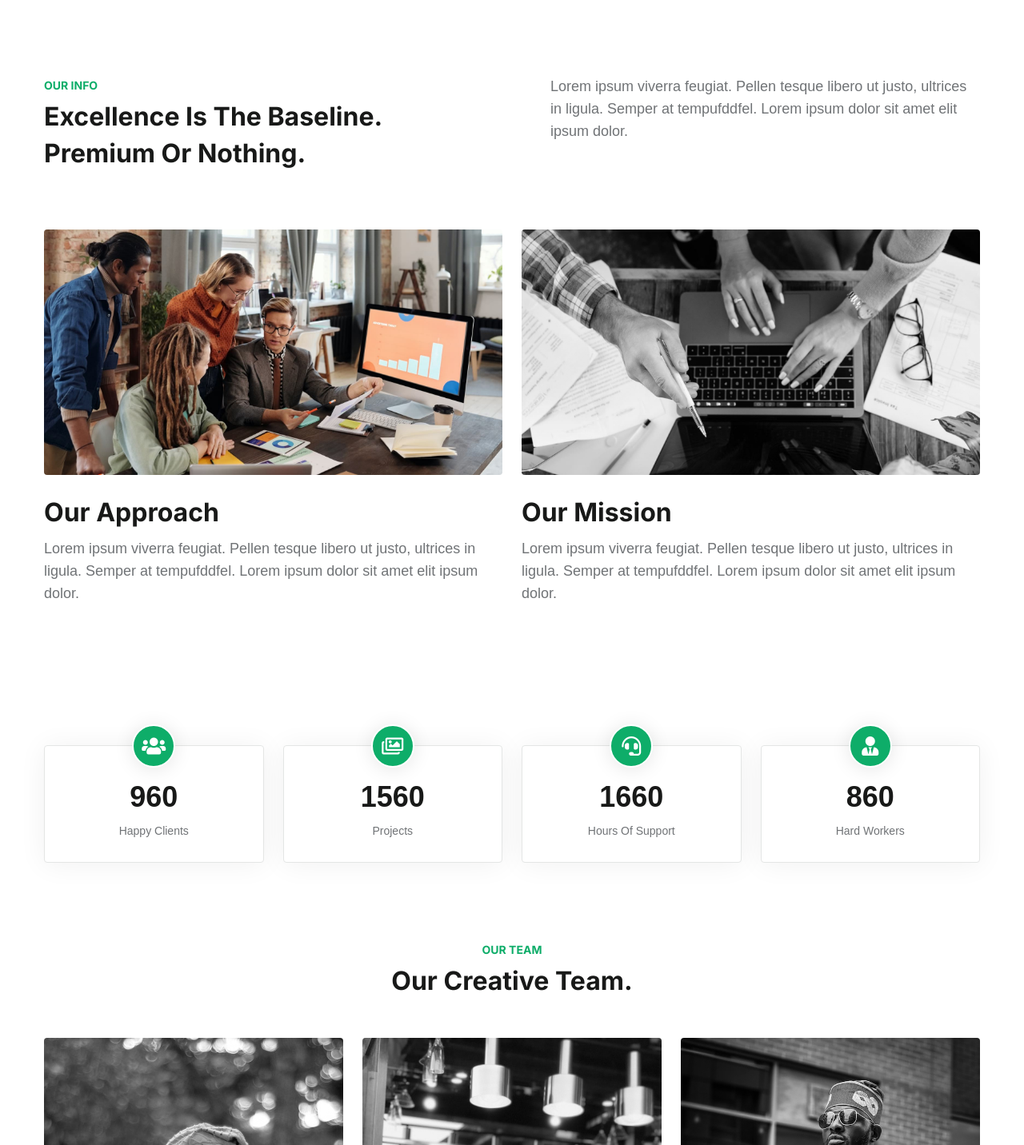
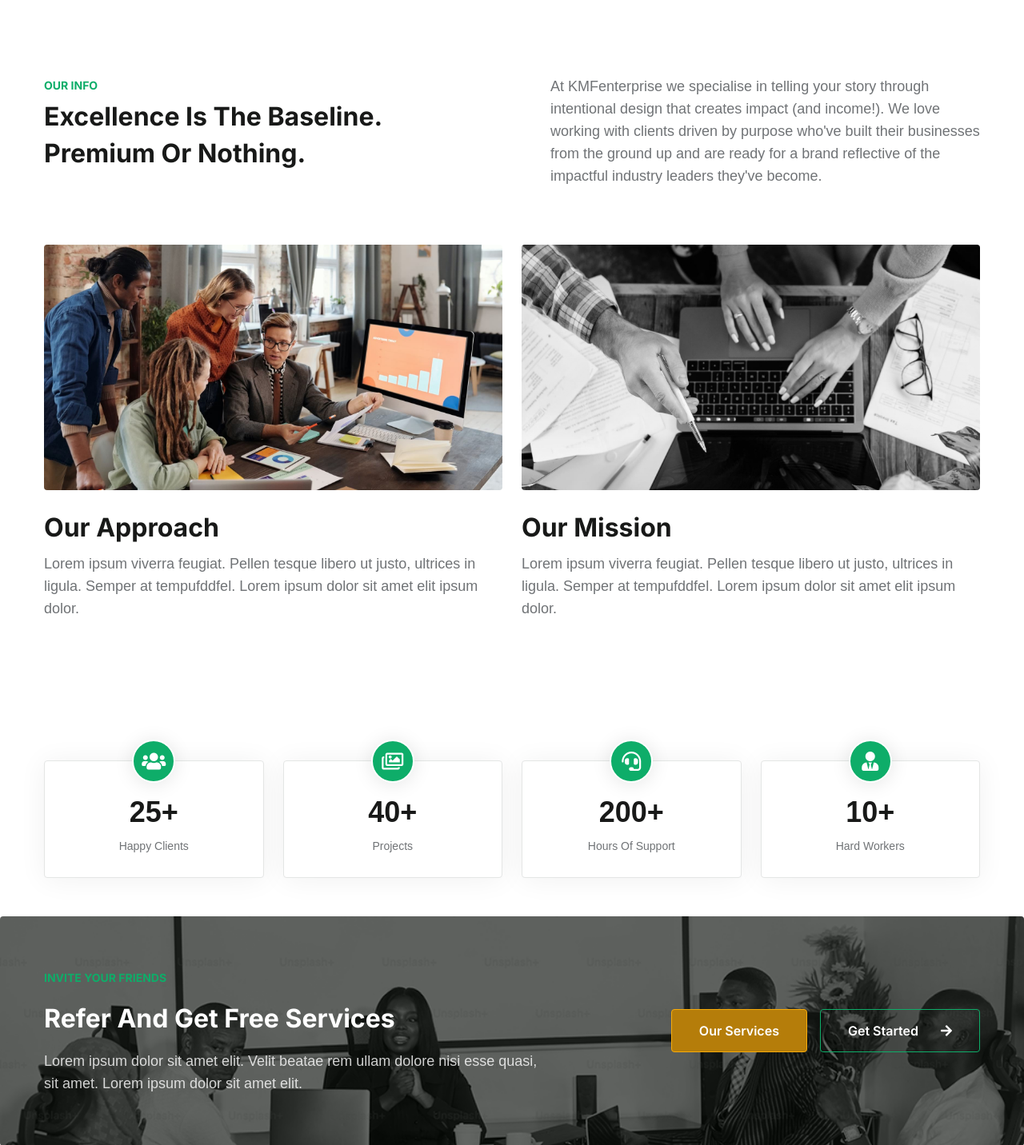
Before and after one commit to KMF21/KMFenterpriseMain, a Next.js app: page /about in a window 1280 px wide. Shown: the part 338-1770 px from the top of the page at 80% size. Built offline with nearby package versions, Linux system fonts and the light colour scheme.

Commit message:
Landing adjustment

```diff
--- a/app/about/page.tsx
+++ b/app/about/page.tsx
@@ -31,9 +31,11 @@ function page() {
             </div>
             <div className="col-lg-6 mt-lg-0 mt-md-5 mt-4 ps-lg-5">
               <p className="">
-                Lorem ipsum viverra feugiat. Pellen tesque libero ut justo,
-                ultrices in ligula. Semper at tempufddfel. Lorem ipsum dolor sit
-                amet elit ipsum dolor.
+                At KMFenterprise we specialise in telling your story through
+                intentional design that creates impact (and income!). We love
+                working with clients driven by purpose who've built their
+                businesses from the ground up and are ready for a brand
+                reflective of the impactful industry leaders they've become.
               </p>
             </div>
           </div>
@@ -72,28 +74,28 @@ function page() {
             <div className="col-lg-3 col-md-6 w3stats_info counter_grid">
               <div className="count-box">
                 <i className="fas fa-users" />
-                <p className="counter">960</p>
+                <p className="counter">25+</p>
                 <p>Happy Clients</p>
               </div>
             </div>
             <div className="col-lg-3 col-md-6 mt-5 mt-md-0 w3stats_info counter_grid">
               <div className="count-box">
                 <i className="far fa-images" />
-                <p className="counter">1560</p>
+                <p className="counter">40+</p>
                 <p>Projects</p>
               </div>
             </div>
             <div className="col-lg-3 col-md-6 mt-5 mt-lg-0 w3stats_info counter_grid">
               <div className="count-box">
                 <i className="fas fa-headset" />
-                <p className="counter">1660</p>
+                <p className="counter">200+</p>
                 <p>Hours Of Support</p>
               </div>
             </div>
             <div className="col-lg-3 col-md-6 mt-5 mt-lg-0 w3stats_info counter_grid">
               <div className="count-box">
                 <i className="fas fa-user-tie" />
-                <p className="counter">860</p>
+                <p className="counter">10+</p>
                 <p>Hard Workers</p>
               </div>
             </div>
@@ -101,9 +103,9 @@ function page() {
         </div>
       </section>
       {/*//Counts-Section*/}
+
       {/*/team*/}
-
-      <section id="team" className="w3lteam py-5">
+      {/* <section id="team" className="w3lteam py-5">
         <div className="container py-md-5">
           <div className="title-content text-center">
             <h6 className="title-subw3hny mb-1">Our Team</h6>
@@ -178,11 +180,11 @@ function page() {
             </div>
           </div>
         </div>
-      </section>
+      </section> */}
       {/* End Team Section */}
       {/*/w3l-project*/}
 
-      <section className="w3l-index5 py-5">
+      <section className="w3l-index5 py-5 mt-5">
         <div className="container py-md-3">
           <div className="w3l-project-in">
             <div className="row">
--- a/components/FooterSection.tsx
+++ b/components/FooterSection.tsx
@@ -49,8 +49,8 @@ function FooterSection() {
                 <div className="footer-listw3-grids">
                   <ul className="footer-listw3">
                     <li>Gwarimpa, Abuja</li>
-                    <li>998 Uru Street, Office 46</li>
-                    <li>CraveCafe 61466</li>
+                    {/* <li>998 Uru Street, Office 46</li>
+                    <li>CraveCafe 61466</li> */}
                   </ul>
                 </div>
               </div>
@@ -79,9 +79,9 @@ function FooterSection() {
                     <li>
                       <Link href="/about">About</Link>
                     </li>
-                    <li>
+                    {/* <li>
                       <Link href="#">Blogs</Link>
-                    </li>
+                    </li> */}
                     <li>
                       <Link href="/contact">Contact</Link>
                     </li>
```
Also changed, not shown: packages/ui/assets/css/style-starter.css.
